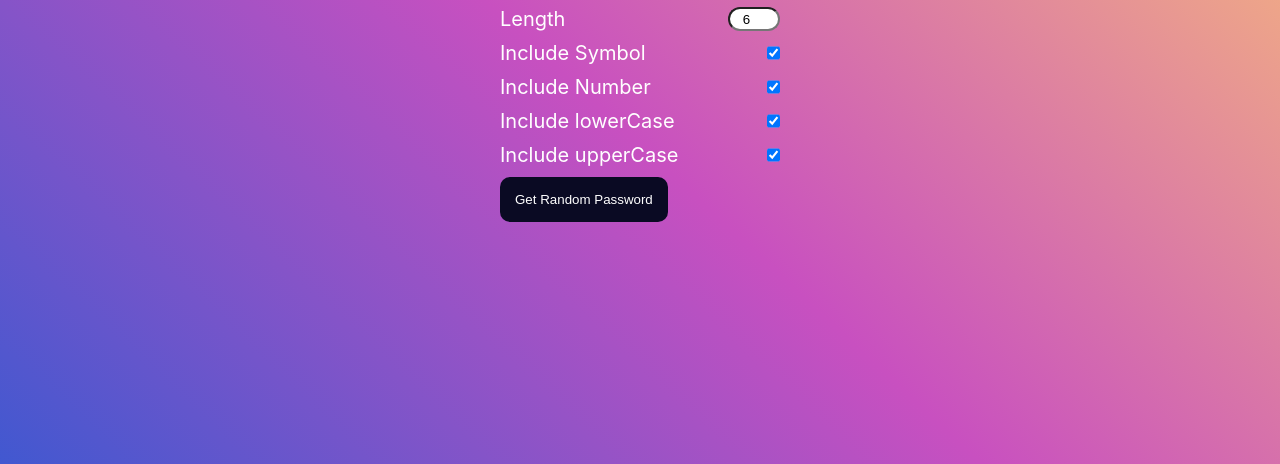
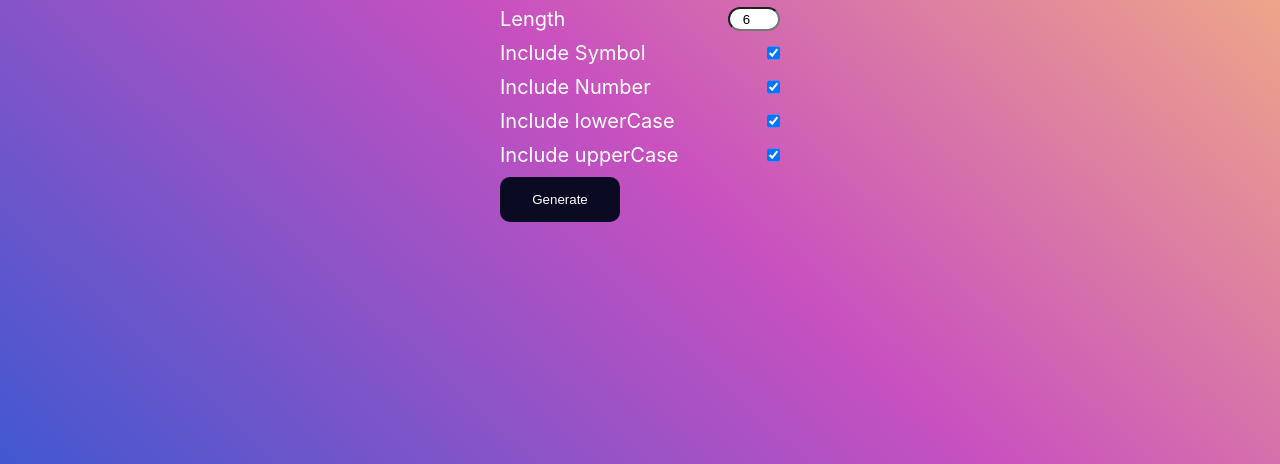
Before and after one commit to puhtimaki/Randomize, a plain HTML site: page index.html in a window 1280 px wide. Shown: the part 336-800 px from the top of the page. Drawn offline with Linux system fonts and the light colour scheme.

Commit message:
Update index.html

```diff
--- a/index.html
+++ b/index.html
@@ -36,7 +36,7 @@
             <label for="upperCase">Include upperCase</label>
             <input type="checkbox" id="upperCase" checked>
           </div>
-          <button onclick="createPassword()">Get Random Password</button>
+          <button onclick="createPassword()">Generate</button>
         </div>
       </div>
   </body>
```
